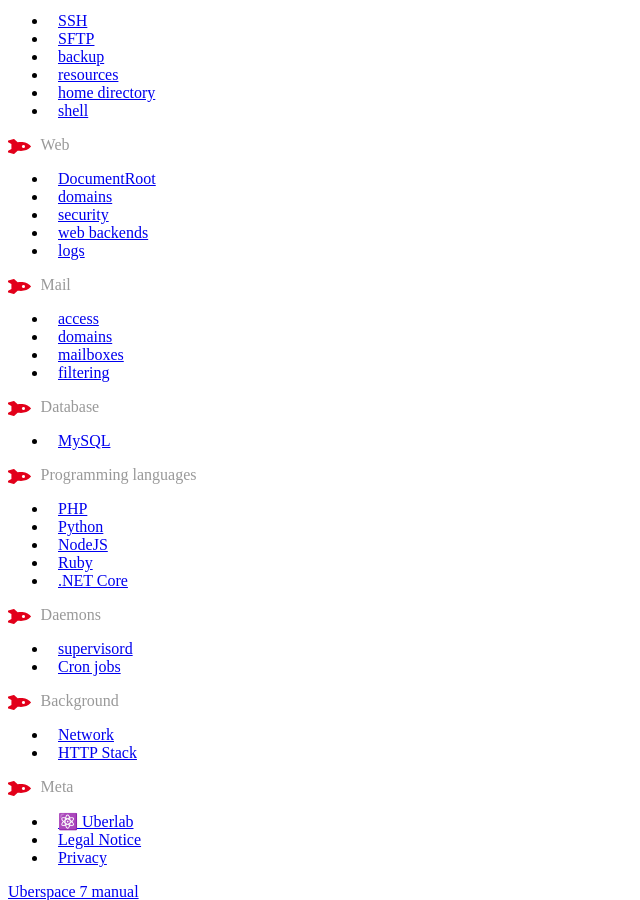
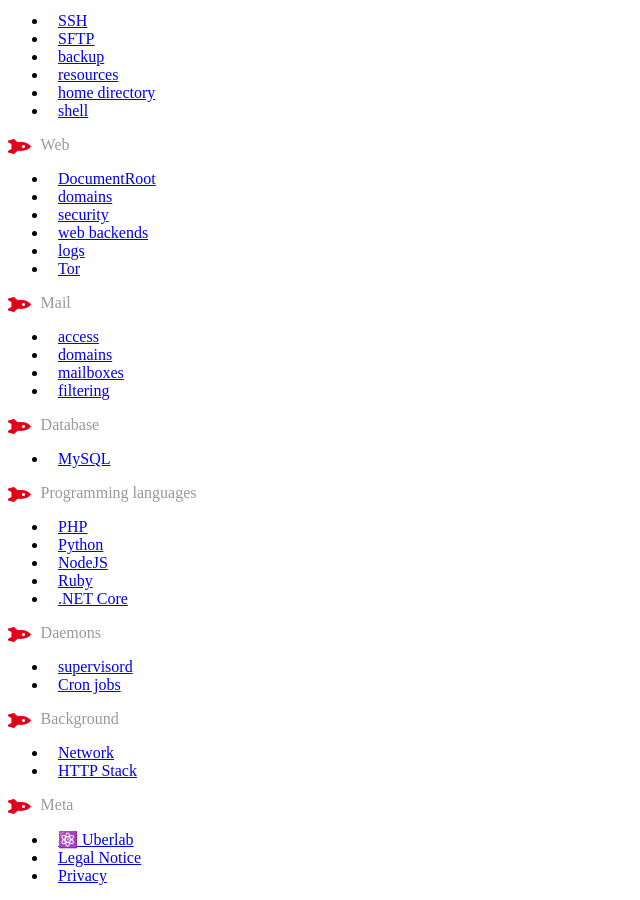
Before and after one commit to Uberspace/manual, a Sphinx documentation site: the page built from source/index.rst, in a window 1280 px wide and 900 px high, scrolled down 338 px. Shown: the whole window, without its empty margins (0-640 px from the left). Built offline with Sphinx 7.4.7 and the Read the Docs theme 2.0.0, drawn with Linux system fonts in a browser that asks for light colours; pages that are not in the unit, such as notebooks, are missing from menus.

Commit message:
add Tor to index

```diff
--- a/source/index.rst
+++ b/source/index.rst
@@ -49,6 +49,7 @@
    security <web-security>
    web backends <web-backends>
    logs <web-logs>
+   Tor <web-tor>
 
 .. toctree::
    :hidden:
```
